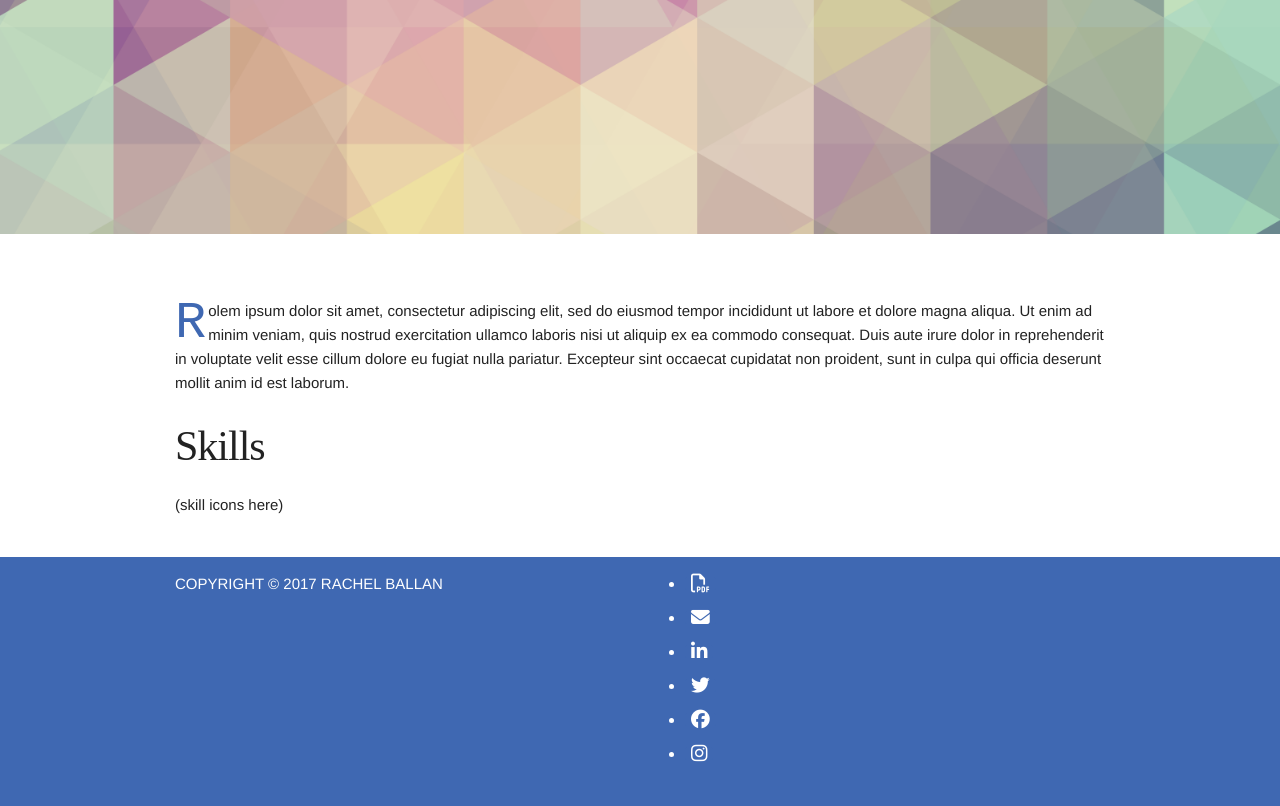
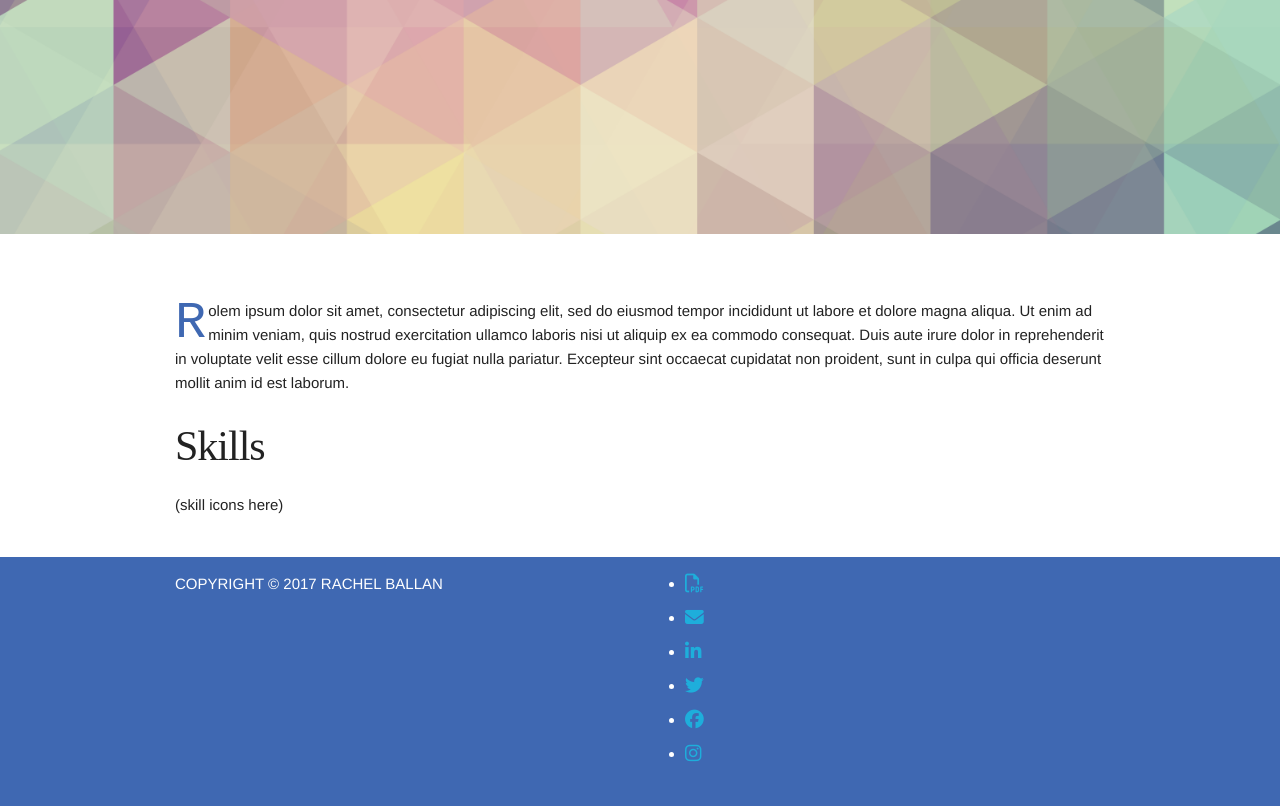
Before and after one commit to starybirds/starybirds.github.io, a plain HTML site: page index.html in a window 1280 px wide. Shown: the part 584-1390 px from the top of the page. Drawn offline with nearby package versions, Linux system fonts and the light colour scheme; some packages are replaced by stand-ins of ours; a small style sheet from the web is missing.

Commit message:
More layout changes

```diff
--- a/css/main.css
+++ b/css/main.css
@@ -113,7 +113,7 @@ ul.footer li {
 @media screen and (max-width:750px) {
      ul.footer {
         list-style-type: none;
-        text-align: center;
+        float:none;
     }
 }
 
--- a/templates/footer.html
+++ b/templates/footer.html
@@ -4,12 +4,12 @@
 	<div class="col m6"><p class="copy">Copyright © 2017 Rachel Ballan</p></div>
     <div class="col m6">
         <ul class="footer">
-        <li><a href="/assets/ballanresume2017.pdf" target="_blank"><i class="fa fa-file-pdf-o fa-lg social" aria-hidden="true"></i></a>&nbsp;</li>
-        <li><a href="mailto:reballan18@gmail.com" target="_blank"><i class="fa fa-envelope fa-lg social" aria-hidden="true"></i></a>&nbsp;</li>
-        <li><a href="http://www.linkedin.com/in/reballan" target="_blank"><i class="fa fa-linkedin fa-lg social" aria-hidden="true"></i></a>&nbsp;</li>
-        <li><a href="http://www.twitter.com/rachelballan" target="_blank"><i class="fa fa-twitter fa-lg social" aria-hidden="true"></i></a>&nbsp;</li>
-        <li><a href="http://www.facebook.com/reballan" target="_blank" ><i class="fa fa-facebook-official fa-lg social" aria-hidden="true"></i></a>&nbsp;</li>
-        <li><a href="https://www.instagram.com/re_ballan/" target="_blank"><i class="fa fa-instagram fa-lg social" aria-hidden="true"></i></a>&nbsp;</li>
+        <li><a href="/assets/ballanresume2017.pdf" target="_blank"><i class="fa fa-file-pdf-o fa-lg" aria-hidden="true"></i></a>&nbsp;</li>
+        <li><a href="mailto:reballan18@gmail.com" target="_blank"><i class="fa fa-envelope fa-lg" aria-hidden="true"></i></a>&nbsp;</li>
+        <li><a href="http://www.linkedin.com/in/reballan" target="_blank"><i class="fa fa-linkedin fa-lg" aria-hidden="true"></i></a>&nbsp;</li>
+        <li><a href="http://www.twitter.com/rachelballan" target="_blank"><i class="fa fa-twitter fa-lg" aria-hidden="true"></i></a>&nbsp;</li>
+        <li><a href="http://www.facebook.com/reballan" target="_blank" ><i class="fa fa-facebook-official fa-lg" aria-hidden="true"></i></a>&nbsp;</li>
+        <li><a href="https://www.instagram.com/re_ballan/" target="_blank"><i class="fa fa-instagram fa-lg" aria-hidden="true"></i></a>&nbsp;</li>
         </ul>
         </div>
 </div>
```
